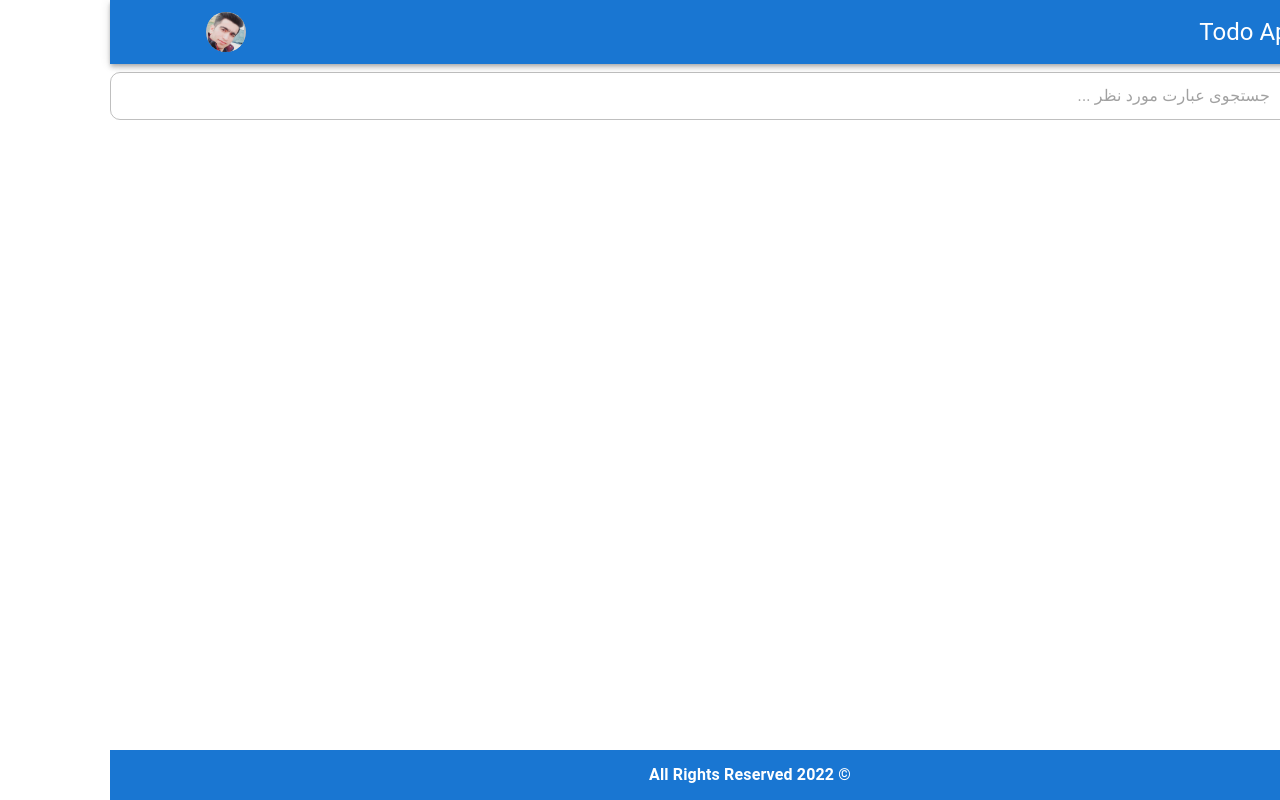
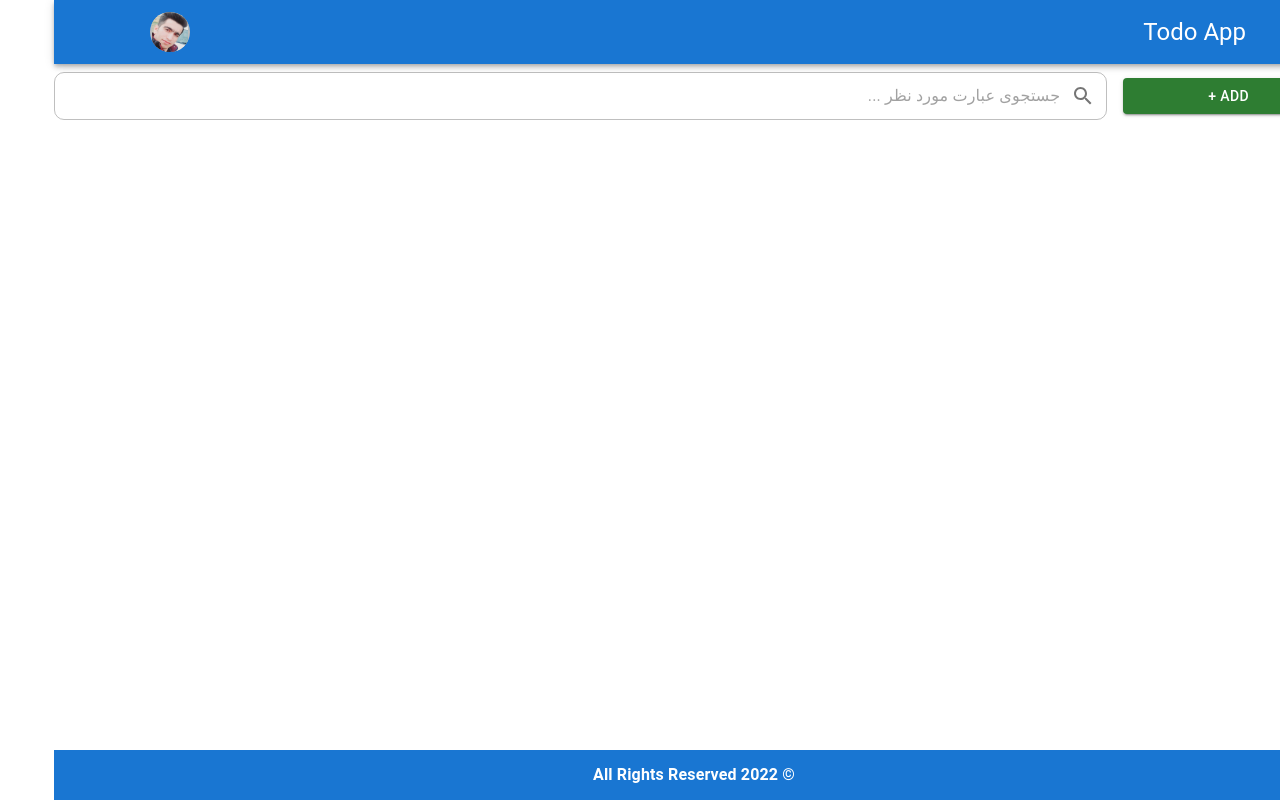
Before and after one commit to mohammadsohrabi2021/todo-redux, a React (Create React App) app: page / in a window 1280 px wide. Built offline with nearby package versions, Linux system fonts and the light colour scheme.

Commit message:
change card

```diff
--- a/src/components/Card/Card.jsx
+++ b/src/components/Card/Card.jsx
@@ -1,19 +1,17 @@
 import { Button, Grid, Typography } from "@mui/material";
 import React, { useState } from "react";
 import { useSelector, useDispatch } from "react-redux";
-import { deleteCardItem, checkCardItem } from "../redux/reducer/Reducer";
-import DeleteIcon from "@mui/icons-material/Delete";
+import { checkCardItem } from "../redux/reducer/Reducer";
 import EditIcon from "@mui/icons-material/Edit";
 import InputBase from "@mui/material/InputBase";
 import SearchIcon from "@mui/icons-material/Search";
 import IconButton from "@mui/material/IconButton";
 import "./CardStyle.css";
 import { Link } from "react-router-dom";
-import Delete from '../Delete/Delete'
+import Delete from "../Delete/Delete";
 function Card({ setFormStatus, setUpdate }) {
   const DataTodos = useSelector((state) => state.ToDo);
   const dispatch = useDispatch();
-
 
   const handleUpdate = (todo) => {
     setFormStatus(todo);
@@ -28,17 +26,27 @@ function Card({ setFormStatus, setUpdate }) {
   };
 
   return (
-    <Grid container item dir={"rtl"} display={"flex"}>
+    <Grid container item dir={"rtl"} xs={12} display={"flex"}>
+      <Grid
+        xs={12}
+        display={"flex"}
+        alignItems={"center"}
+        justifyContent={"center"}
+        mb={2}
+      >
+        <Grid xs={3} md={2} ml={2}>
+          <Button variant="contained" color="success" fullWidth>
+            <Link to={"/Form"}> Add + </Link>
+          </Button>
+        </Grid>
         <Grid
           item
           display={"flex"}
+          xs={9}
+          md={10}
           sx={{ border: "1px solid #8888 ", borderRadius: "10px" }}
-        xs={12}
-        mb={2}
+
         >
-        <Button variant="contained" color="success">
-          <Link to={"/Form"}> Add + </Link>
-        </Button>
           <IconButton type="button" sx={{ p: "11px" }} aria-label="جستجو">
             <SearchIcon />
           </IconButton>
@@ -49,6 +57,7 @@ function Card({ setFormStatus, setUpdate }) {
             placeholder="جستجوی عبارت مورد نظر ..."
           />
         </Grid>
+      </Grid>
       {DataTodos.filter((todo) =>
         todo.title.toUpperCase().includes(search.toUpperCase())
       ).map((todo) => (
@@ -56,6 +65,7 @@ function Card({ setFormStatus, setUpdate }) {
           key={todo.id}
           borderRadius={4}
           mx={0.5}
+
           mb={2}
           justifyContent={"space-between"}
           display={"flex"}
@@ -87,7 +97,7 @@ function Card({ setFormStatus, setUpdate }) {
             </Grid>
           </Grid>
           <Grid sx={{ cursor: "pointer" }}>
-           <Delete todo={todo}/>
+            <Delete todo={todo} />
             <Link to={"/form"}>
               <Button
                 variant="outline"
```
Lines whose indentation alone changed are shown as unchanged.
